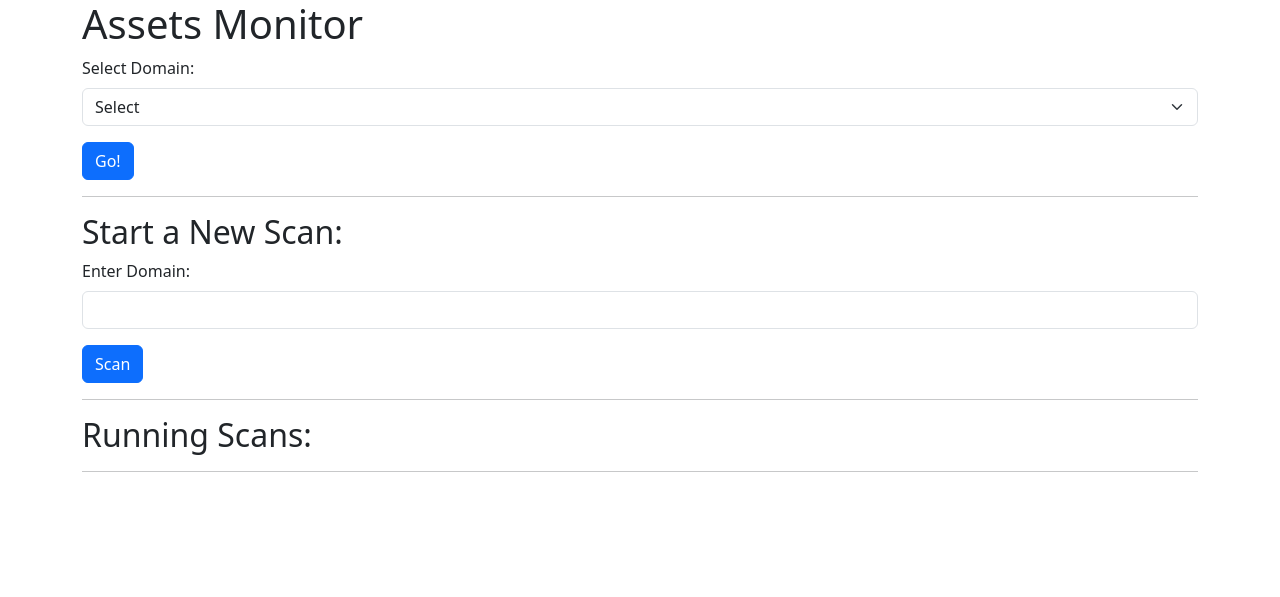
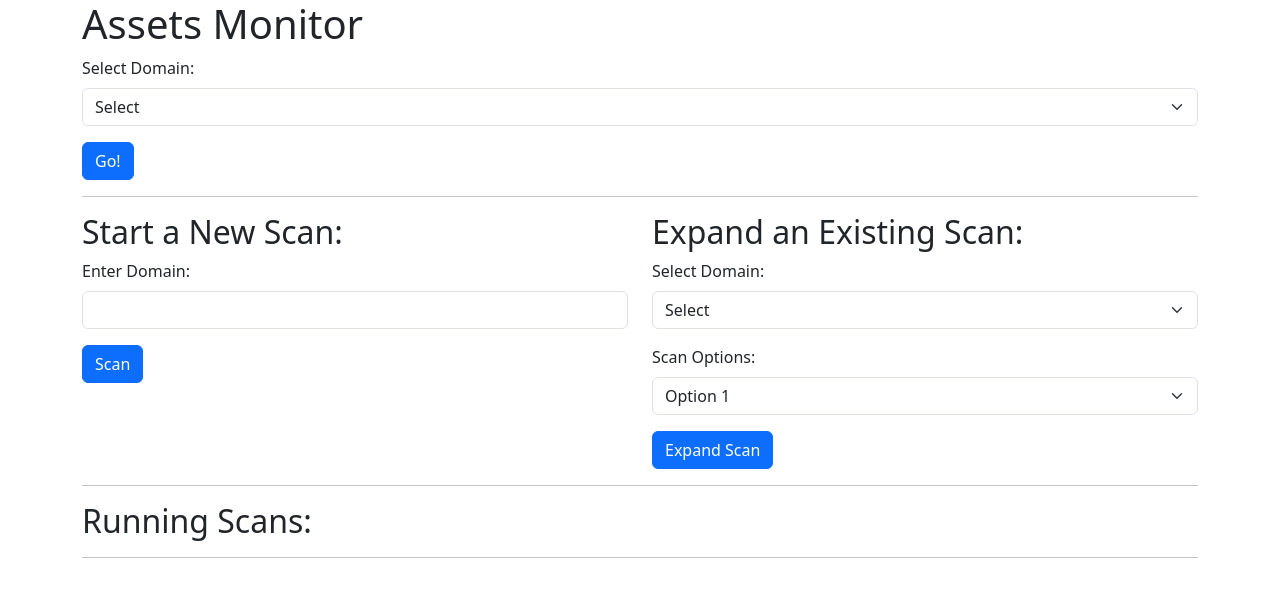
Before and after one commit to jonathann403/assets-monitor, a Flask app: page / in a window 1280 px wide. Shown: the top 597 px of the page. Run offline with Flask 3, Linux system fonts and the light colour scheme; some libraries are stand-ins or nearby versions.

Commit message:
Extend existing scan + table update in index.html

```diff
--- a/app/templates/index.html
+++ b/app/templates/index.html
@@ -22,24 +22,28 @@
         <h1>Assets Monitor</h1>
 
         <!-- Dropdown for selecting domains -->
-        {% if domains %}
+
         <form action="/" method="get">
             <div class="mb-3">
                 <label for="domain" class="form-label">Select Domain:</label>
                 <select id="domain" name="domain" class="form-select">
                     <option value="">Select</option>
+                    {% if domains %}
                         {% for domain in domains %}
                             <option value="{{ domain }}">{{ domain }}</option>
                         {% endfor %}
+                    {% endif %}
                 </select>
             </div>
             <button type="submit" class="btn btn-primary">Go!</button>
         </form>
-        {% endif %}
+
 
         <hr>
 
         <!-- Form for initiating a new scan -->
+        <div class="row">
+            <div class="col-md-6">
                 <h2>Start a New Scan:</h2>
                 <form id="scanForm" method="post" action="/scan/">
                     <div class="mb-3">
@@ -48,7 +52,34 @@
                     </div>
                     <button type="submit" class="btn btn-primary">Scan</button>
                 </form>
+            </div>
+            <div class="col-md-6">
+                <h2>Expand an Existing Scan:</h2>
 
+                <form id="expandScanForm" method="post" action="/expand-scan/">
+                    <div class="mb-3">
+                        <label for="existing_domain" class="form-label">Select Domain:</label>
+                        <select id="existing_domain" name="existing_domain" class="form-select">
+                            <option value="">Select</option>
+                            {% if domains %}
+                                {% for domain in domains %}
+                                <option value="{{ domain }}">{{ domain }}</option>
+                                {% endfor %}
+                            {% endif %}
+                        </select>
+                    </div>
+                    <div class="mb-3">
+                        <label for="scan_options" class="form-label">Scan Options:</label>
+                        <select id="scan_options" name="scan_options" class="form-select">
+                            <option value="option1">Option 1</option>
+                            <option value="option2">Option 2</option>
+                            <!-- Add more options as needed -->
+                        </select>
+                    </div>
+                    <button type="submit" class="btn btn-primary">Expand Scan</button>
+                </form>
+            </div>
+        </div>
         <hr>
                 <!-- Display running scans -->
         <h2>Running Scans:</h2>
@@ -71,14 +102,8 @@
                 <th>Scheme</th>
                 <th>Webserver</th>
                 <th>Content Type</th>
-                <th>Method</th>
                 <th>Host</th>
-                <th>Path</th>
-                <th>Time</th>
-                <th>IP Address</th>
                 <th>Technology</th>
-                <th>Words</th>
-                <th>Lines</th>
                 <th>Status Code</th>
                 <th>Content Length</th>
             </tr>
@@ -94,14 +119,8 @@
                 <td>{{ item.scheme }}</td>
                 <td>{{ item.webserver }}</td>
                 <td>{{ item.content_type }}</td>
-                <td>{{ item.method }}</td>
                 <td>{{ item.host }}</td>
-                <td>{{ item.path }}</td>
-                <td>{{ item.time }}</td>
-                <td>{{ item.a.0 }}</td>
                 <td>{{ item.tech | join(', ') if item.tech is defined else "none"}}</td>
-                <td>{{ item.words }}</td>
-                <td>{{ item.lines }}</td>
                 <td>{{ item.status_code }}</td>
                 <td>{{ item.content_length }}</td>
             </tr>
```
Lines whose indentation alone changed are shown as unchanged.
